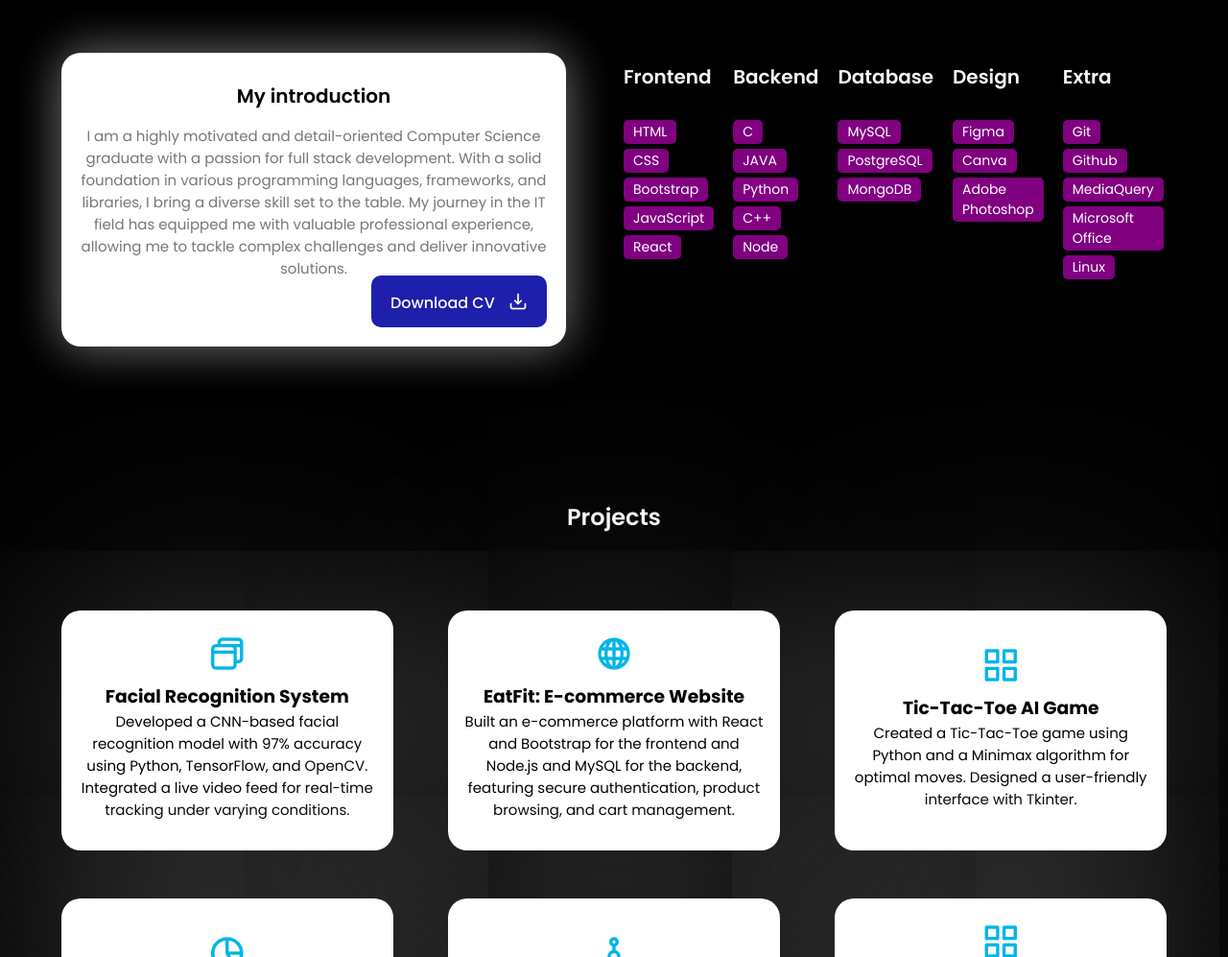
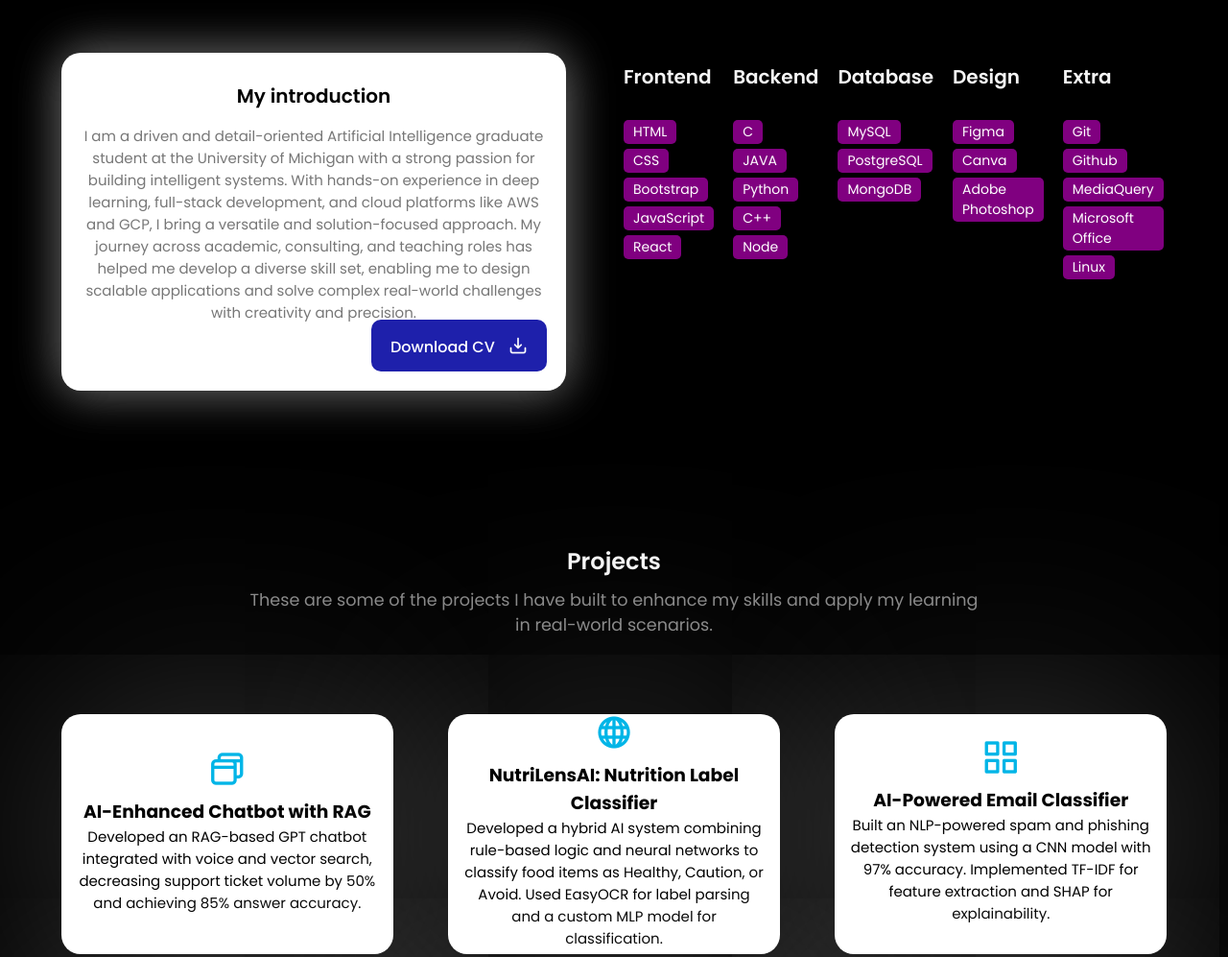
Before and after one commit to Vishvendra07/Portfolio.github.io, a plain HTML site: page index.html in a window 1280 px wide. Shown: the part 940-1937 px from the top of the page at 96% size. Drawn offline with nearby package versions, Linux system fonts and the light colour scheme.

Commit message:
new updates

```diff
--- a/css/style.css
+++ b/css/style.css
@@ -494,6 +494,16 @@ nav {
 }
 
 /* ----- PROJECTS BOX ----- */
+.project-intro {
+  text-align: center;
+  color: #888888; /* grey text */
+  font-size: 1.1rem;
+  max-width: 800px;
+  margin: 10px auto 30px;
+  padding: 0 15px;
+}
+
+
 .project-container {
   display: flex;
   width: 100%;
--- a/index.html
+++ b/index.html
@@ -178,13 +178,7 @@
               <div class="about-info">
                 <h3 style="color: black">My introduction</h3>
                 <p>
-                  I am a highly motivated and detail-oriented Computer Science
-                  graduate with a passion for full stack development. With a
-                  solid foundation in various programming languages, frameworks,
-                  and libraries, I bring a diverse skill set to the table. My
-                  journey in the IT field has equipped me with valuable
-                  professional experience, allowing me to tackle complex
-                  challenges and deliver innovative solutions.
+                  I am a driven and detail-oriented Artificial Intelligence graduate student at the University of Michigan with a strong passion for building intelligent systems. With hands-on experience in deep learning, full-stack development, and cloud platforms like AWS and GCP, I bring a versatile and solution-focused approach. My journey across academic, consulting, and teaching roles has helped me develop a diverse skill set, enabling me to design scalable applications and solve complex real-world challenges with creativity and precision.
                 </p>
                 <div class="about-btn">
                   <a
@@ -264,8 +258,33 @@
 <section class="section" id="projects">
   <div class="top-header">
     <h1>Projects</h1>
+    <p class="project-intro">These are some of the projects I have built to enhance my skills and apply my learning in real-world scenarios.</p>
   </div>
   <div class="project-container">
+
+    <div class="project-box">
+      <i class="uil uil-browser"></i>
+      <h3>AI-Enhanced Chatbot with RAG</h3>
+      <label>
+        Developed an RAG-based GPT chatbot integrated with voice and vector search, decreasing support ticket volume by 50% and achieving 85% answer accuracy.
+      </label>
+    </div>
+
+    <div class="project-box">
+      <i class="uil uil-globe"></i>
+      <h3>NutriLensAI: Nutrition Label Classifier</h3>
+      <label>
+        Developed a hybrid AI system combining rule-based logic and neural networks to classify food items as Healthy, Caution, or Avoid. Used EasyOCR for label parsing and a custom MLP model for classification.
+      </label>
+    </div>
+
+    <div class="project-box">
+      <i class="uil uil-apps"></i>
+      <h3>AI-Powered Email Classifier</h3>
+      <label>
+        Built an NLP-powered spam and phishing detection system using a CNN model with 97% accuracy. Implemented TF-IDF for feature extraction and SHAP for explainability.
+      </label>
+    </div>
 
     <div class="project-box">
       <i class="uil uil-browser"></i>
@@ -454,7 +473,7 @@
                   <i class="uil uil-user"></i> Name: Vishvendra Reddy Bhoomidi
                 </p>
                 <p><i class="uil uil-envelope"></i> Email: bhoomidi@umich.edu</p>
-                <p><i class="uil uil-phone"></i> +91 9951254898</p>
+                <p><i class="uil uil-phone"></i> +1 248-946-9642</p>
               </div>
             </div>
             <div class="col">
```
Also changed, not shown: 1 other file.
